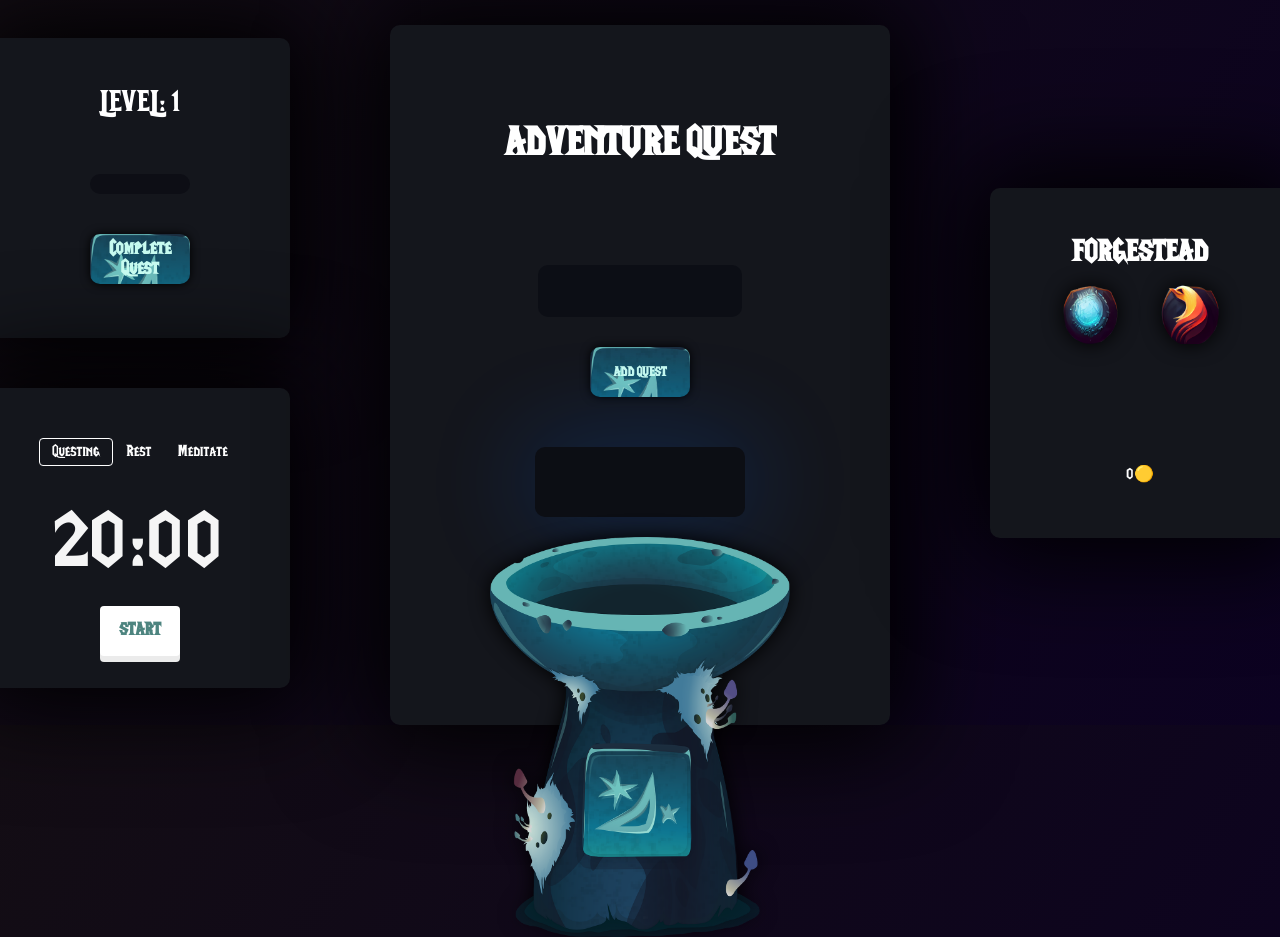
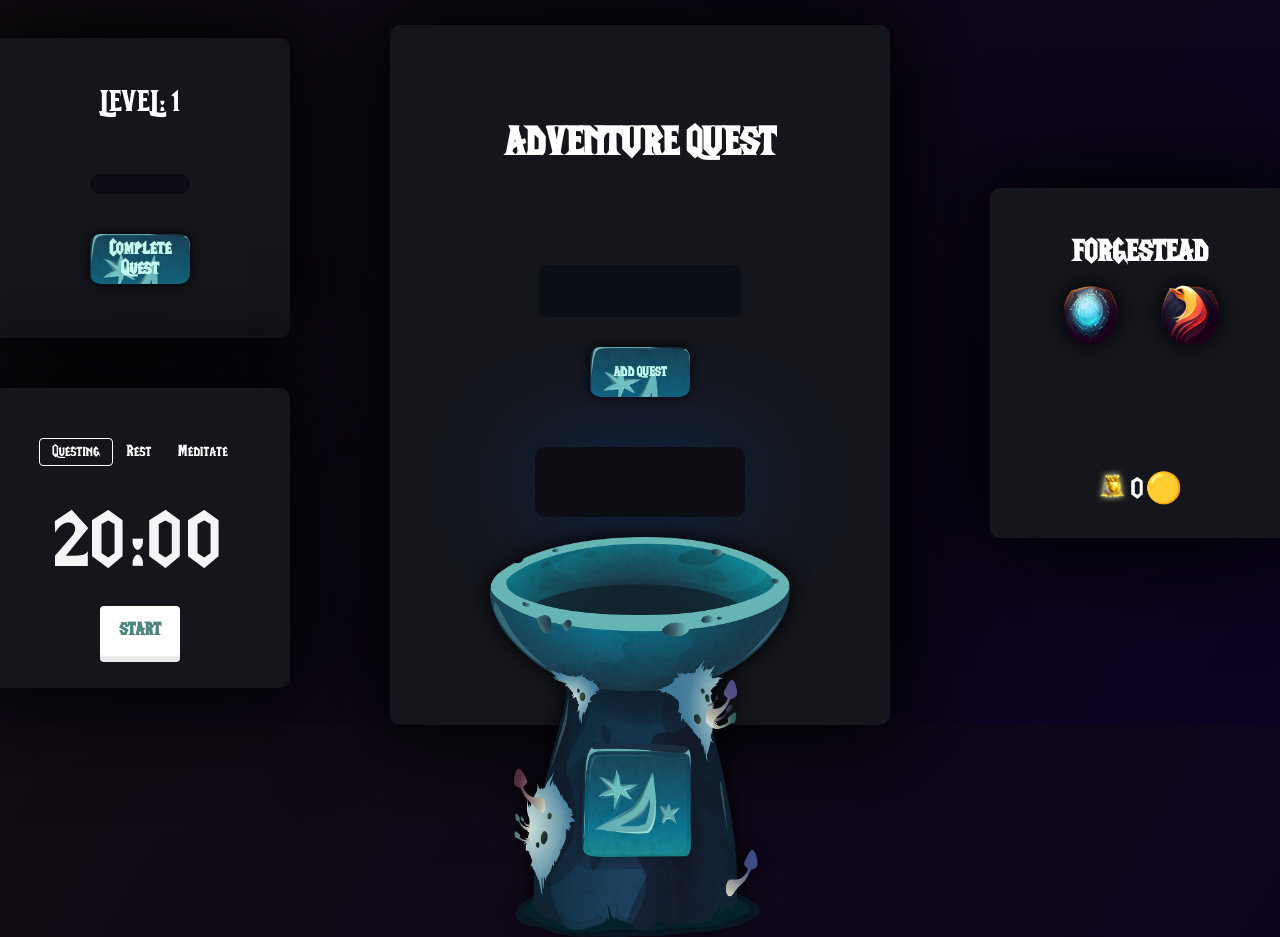
Before and after one commit to BabyRamboDrake/TheAdventureQuest, a website: page index.html in a window 1280 px wide. Drawn offline with nearby package versions, Linux system fonts and the light colour scheme.

Commit message:
Updated timer with gold

```diff
--- a/index.html
+++ b/index.html
@@ -97,8 +97,10 @@
                     <div class="icons" id="vendor"></div>
                     <div class="icons" id="gear"></div>
                 </div>
-                <div>
+                <div id="money-div">
+                    <div id="gold"></div>
                     <span id="js-account-balance">0🟡</span>
+
                 </div>
 
 
--- a/main.js
+++ b/main.js
@@ -68,7 +68,7 @@ function switchMode(mode) {
     let { total } = timer.remainingTime;
     const endTime = Date.parse(new Date()) + total * 1000;
 
-    let account = 3334; // initialize account balance
+    let account = 0; // initialize account balance
 
     mainButton.dataset.action = 'stop';
     mainButton.textContent = 'stop';
@@ -78,8 +78,7 @@ function switchMode(mode) {
       timer.remainingTime = getRemainingTime(endTime);
       updateClock();
 
-      // add 585/60 to the account balance every minute
-      account += 585/60;
+
 
       total = timer.remainingTime.total;
       if (total <= 0) {
@@ -104,6 +103,7 @@ function switchMode(mode) {
     }, 1000);
 
     setInterval(function() {
+      account += 466/60;
       // update the account balance in the UI every minute
       let accountElement = document.getElementById('js-account-balance');
       accountElement.textContent = account.toFixed(2);
--- a/pomodoro.css
+++ b/pomodoro.css
@@ -124,3 +124,11 @@
       font-size: 8rem;
     }
   }
+
+
+  #js-account-balance {
+
+    font-size: 30px;
+    padding-top: 6px;
+    margin: 0px 0px 0px 3px;
+  }
--- a/style.css
+++ b/style.css
@@ -301,6 +301,21 @@ h1 {
     filter: drop-shadow(0px 0px 10px rgb(0, 0, 0));
   }
 
+  #money-div {
+    display: flex;
+    justify-content: center;
+    align-items: center;
+    flex-direction: row;
+}
+
+  #gold {
+    width: 30px;
+    height: 30px;
+    background-image: url(IMG/gold2-removebg-preview.png);
+    background-size: cover;
+    filter: drop-shadow(0px 0px 3px #fdfcab);
+  }
+
 .icons:hover {
     cursor: pointer;
     transform: scale(1.1);
```
Also changed, not shown: IMG/Gold.png (added), IMG/gold2-removebg-preview.png (added), IMG/gold2.png (added), 1 other file.
